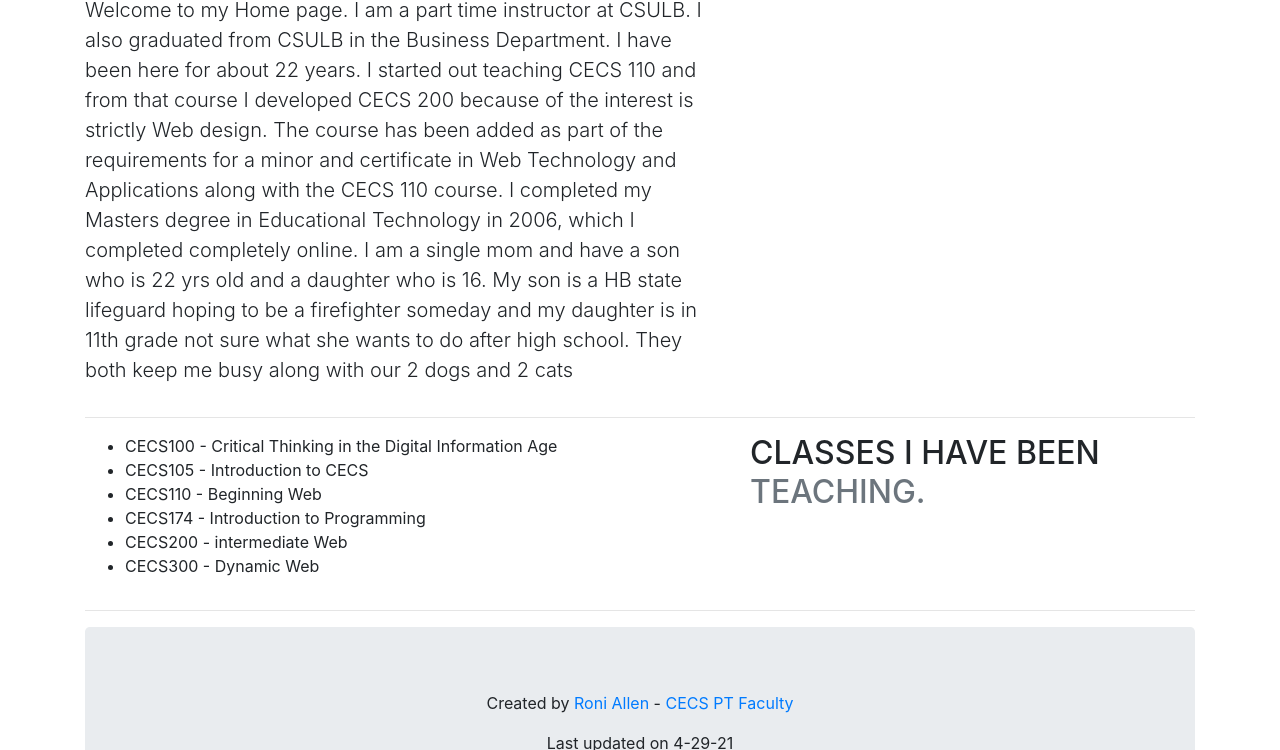
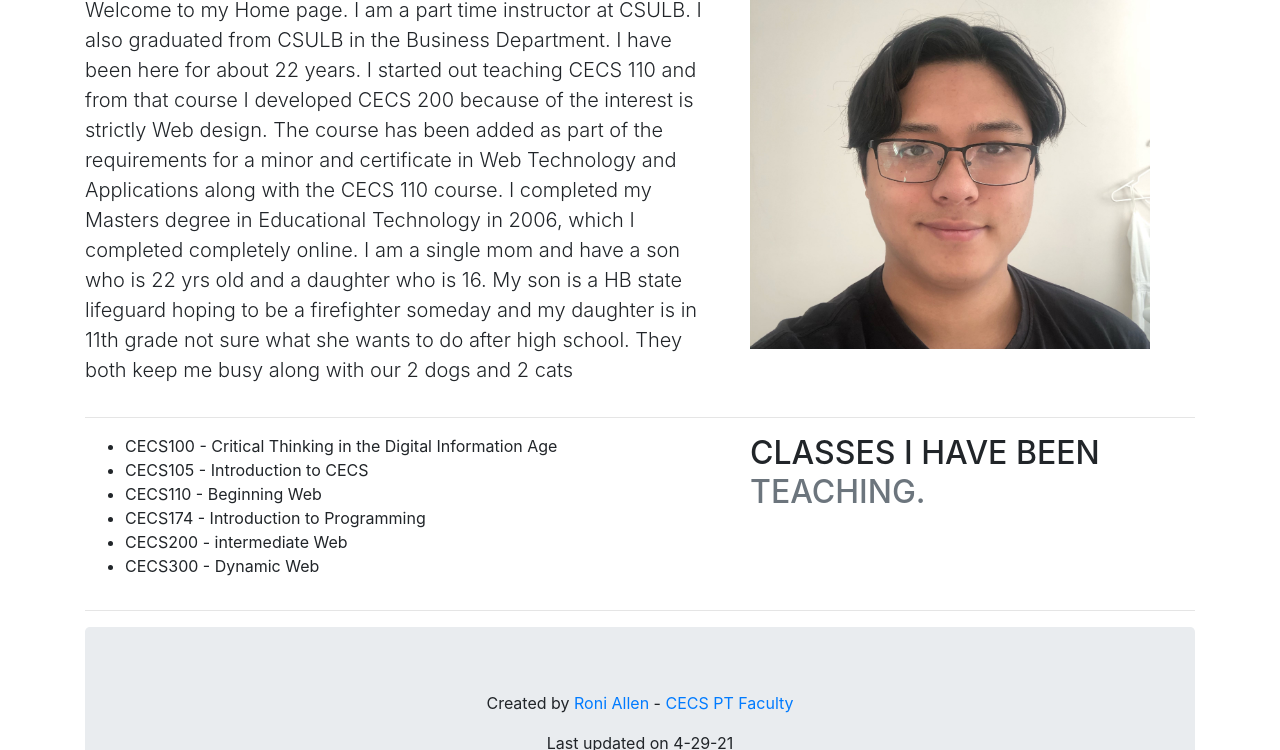
Before and after one commit to kickingdude/kameroncsulb, a plain HTML site: page index.html in a window 1280 px wide. Shown: the part 350-1100 px from the top of the page. Drawn offline with nearby package versions, Linux system fonts and the light colour scheme.

Commit message:
Update index.html

```diff
--- a/index.html
+++ b/index.html
@@ -34,7 +34,7 @@
 I am a single mom and have a son who is 22 yrs old and a daughter who is 16. My son is a HB state lifeguard hoping to be a firefighter someday and my daughter is in 11th grade not sure what she wants to do after high school. They both keep me busy along with our 2 dogs and 2 cats</p>
       </div>
       <div class="col-md-5">
-        <img src="allenr6x6.jpg" alt="Kameron Ferrer" width="400" height="400">
+        <img src="Kameron pfp (2).jpeg" alt="Kameron Ferrer" width="400" height="400">
 
       </div>
     </div>
```
